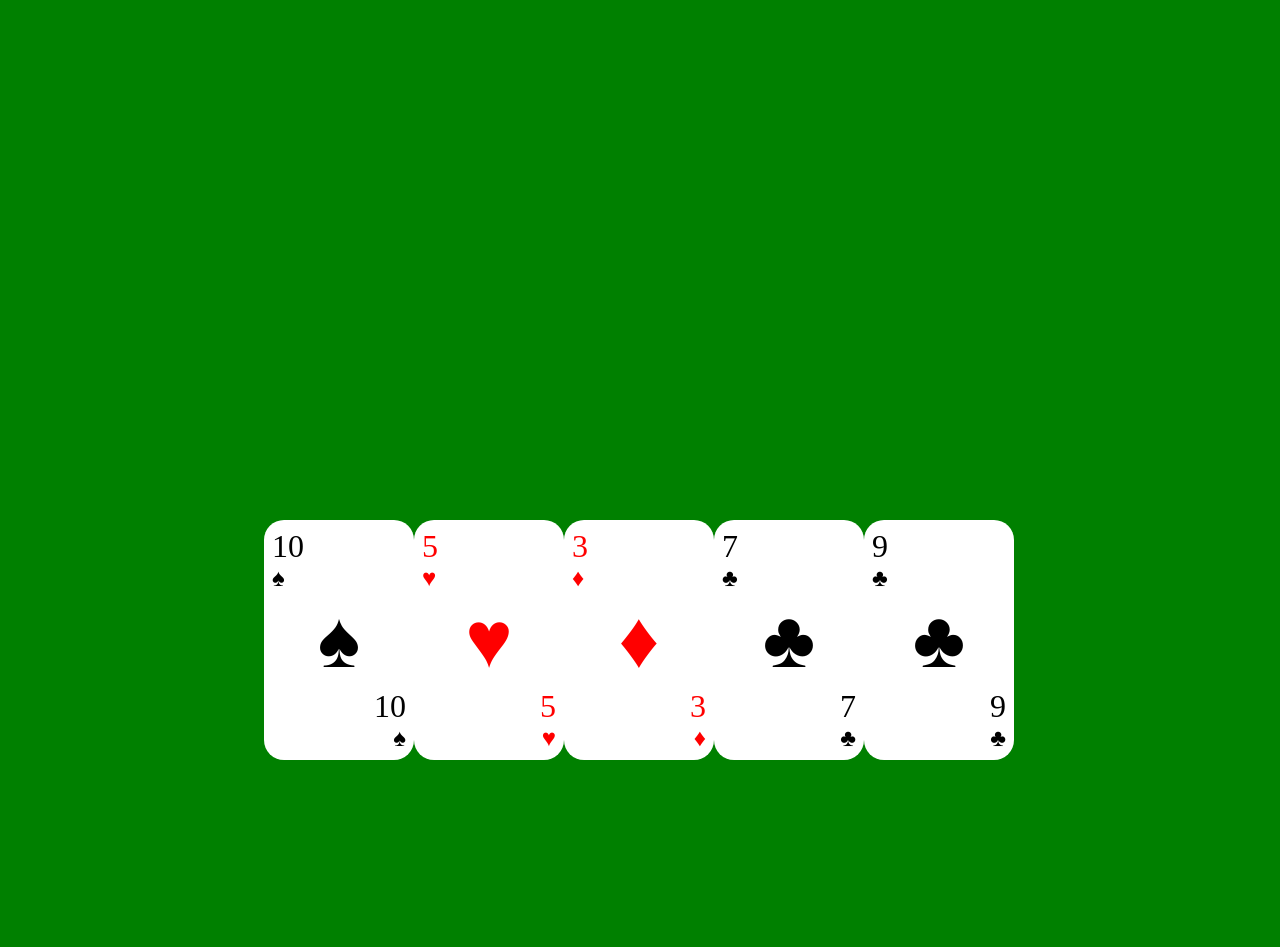
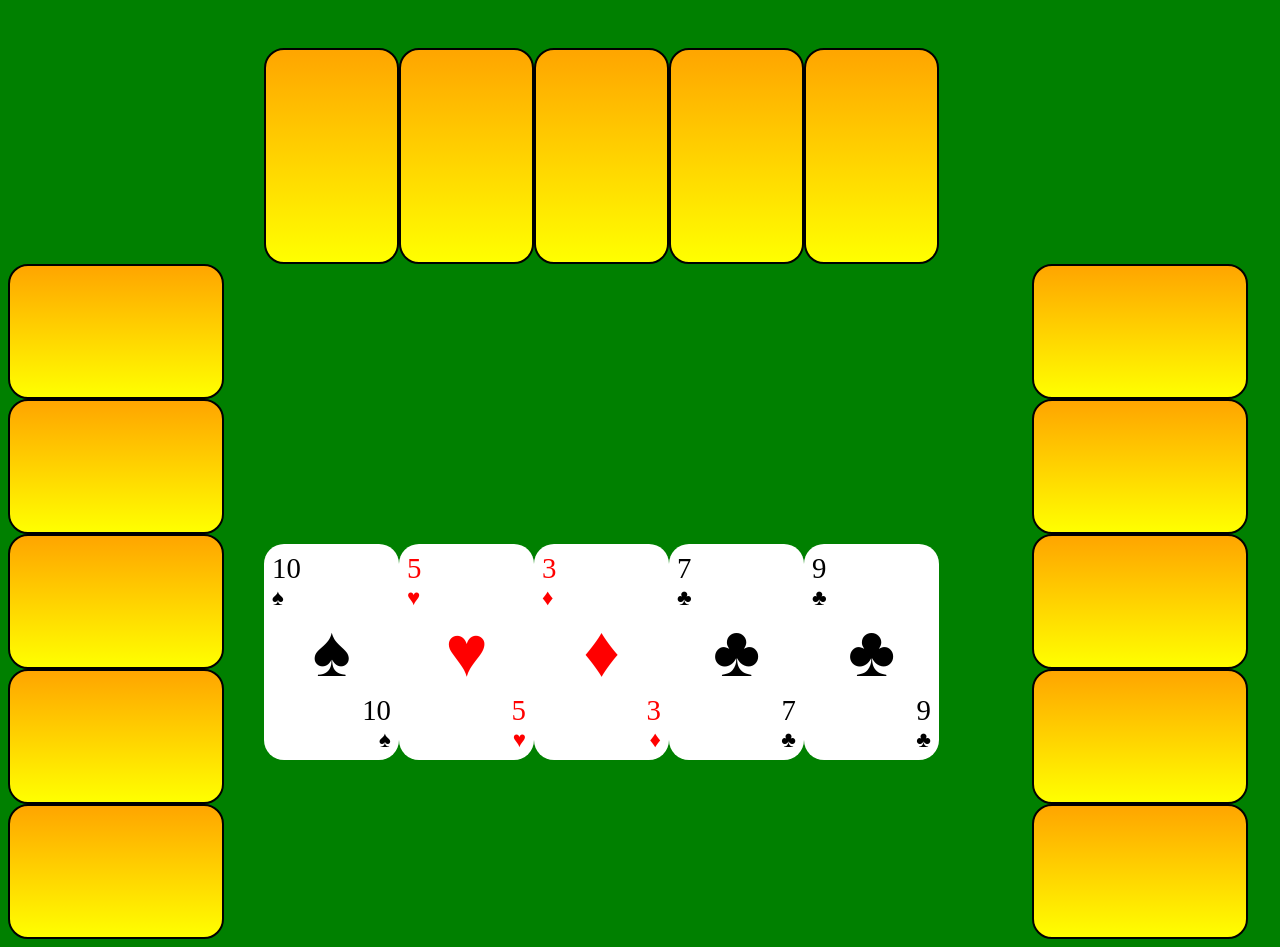
Before and after one commit to IlmariKu/paskahousu, a React app: page / in a window 1280 px wide. Before the commit the page ends 800 px from the top, so only its background shows below. Built offline with nearby package versions, Linux system fonts and the light colour scheme.

Commit message:
Table now has a ready layout

```diff
--- a/src/App.jsx
+++ b/src/App.jsx
@@ -2,19 +2,62 @@ import * as React from "react";
 import "./index.css";
 import { Card } from "./Card";
 import styled from "styled-components";
+import { OtherPlayerCards } from "./OtherPlayerCards";
 
 export default () => (
-    <>
-    <div style={{"height": "5vh"}}></div>
+  <>
+    <div style={{ height: "5vh" }}></div>
+    <OppositePlayer>
+        <Card faceDown />
+        <Card faceDown />
+        <Card faceDown />
+        <Card faceDown />
+        <Card faceDown />
+    </OppositePlayer>
+    <LeftPlayer>
+        <Card faceDown turn90={true} />
+        <Card faceDown turn90={true} />
+        <Card faceDown turn90={true} />
+        <Card faceDown turn90={true} />
+        <Card faceDown turn90={true} />
+    </LeftPlayer>
+    <RightPlayer>
+        <Card faceDown turn90={true} />
+        <Card faceDown turn90={true} />
+        <Card faceDown turn90={true} />
+        <Card faceDown turn90={true} />
+        <Card faceDown turn90={true} />
+    </RightPlayer>
     <Cards>
-      <Card suit="spade" number="10"/>
-      <Card suit="heart" number="5"/>
-      <Card suit="diamond" number="3"/>
-      <Card suit="club" number="7"/>
-      <Card suit="club" number="9"/>
-      </Cards>
-    </>
-  );
+      <Card suit="spade" number="10" />
+      <Card suit="heart" number="5" />
+      <Card suit="diamond" number="3" />
+      <Card suit="club" number="7" />
+      <Card suit="club" number="9" />
+    </Cards>
+  </>
+);
+
+const PlayerArea = styled.div`
+  display: flex;
+  flex-direction: column;
+`;
+
+const LeftPlayer = styled.div`
+  position: absolute;
+`;
+
+const OppositePlayer = styled.div`
+  display: flex;
+  flex-direction: row;
+  margin-left: 20vw;
+`;
+
+const RightPlayer = styled.div`
+  display: flex;
+  flex-direction: column;
+  margin-left: 80vw;
+`;
 
 const Cards = styled.div`
   display: flex;
--- a/src/Card.jsx
+++ b/src/Card.jsx
@@ -1,5 +1,6 @@
 import React from "react";
 import styled from "styled-components";
+import { motion } from "framer-motion"
 
 const suits = {
   diamond: "♦",
@@ -10,7 +11,9 @@ const suits = {
 
 export function Card(props) {
   return (
-    <CardArea faceDown={props.faceDown} suit={props.suit}>
+    <motion.div
+      initial={false}>
+    <CardArea faceDown={props.faceDown} turn90={props.turn90} suit={props.suit}>
       <div>
         <CardNumber>{props.number}</CardNumber>
         <SuitIcon>{suits[props.suit]}</SuitIcon>
@@ -21,20 +24,21 @@ export function Card(props) {
         <SuitIcon>{suits[props.suit]}</SuitIcon>
       </BottomNumber>
     </CardArea>
+    </motion.div>
   );
 }
 
 const MidSuitIcon = styled.div`
-  font-size: 5em;
+  font-size: 4.5em;
   margin: 0 auto;
 `;
 
 const SuitIcon = styled.div`
-  font-size: ${(props) => (props.large ? "4em" : "1.5em")};
+  font-size: ${(props) => (props.large ? "3.5em" : "1.4em")};
 `;
 
 const CardNumber = styled.div`
-  font-size: ${(props) => (props.large ? "4em" : "2em")};
+  font-size: ${(props) => (props.large ? "3.5em" : "1.8em")};
 `;
 
 const BottomNumber = styled.div`
@@ -49,8 +53,8 @@ const CardArea = styled.div`
   justify-content: space-between;
   color: ${(props) =>
     props.suit == "heart" || props.suit == "diamond" ? "red" : "black"};
-  height: 240px;
-  width: 150px;
+  height: ${(props) => props.turn90 ? "135px" : "216px"};
+  width: ${(props) => props.turn90 ? "216px" : "135px"};
   background: ${(props) =>
     props.faceDown ? "linear-gradient(orange, yellow)" : "white"};
   border-radius: 20px;
--- /dev/null
+++ b/src/OtherPlayerCards.jsx
@@ -0,0 +1,20 @@
+import React from 'react';
+import styled from "styled-components";
+import { Card } from "./Card";
+
+export function OtherPlayerCards(props) {
+    return (
+        <PlayerArea>
+            <Card faceDown turn90={props.turn90} />
+            <Card faceDown turn90={props.turn90} />
+            <Card faceDown turn90={props.turn90} />
+            <Card faceDown turn90={props.turn90} />
+            <Card faceDown turn90={props.turn90} />
+        </PlayerArea>
+    );
+}
+
+const PlayerArea = styled.div`
+    display: flex;
+    flex-direction: column;
+`;
```
